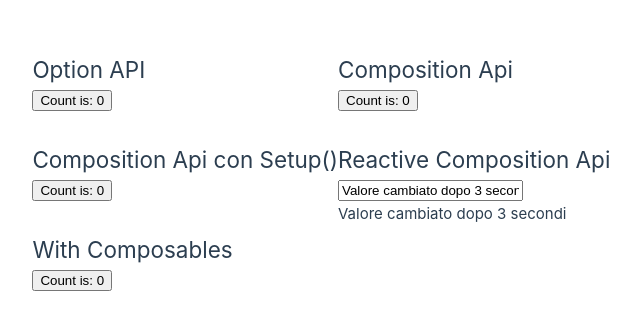
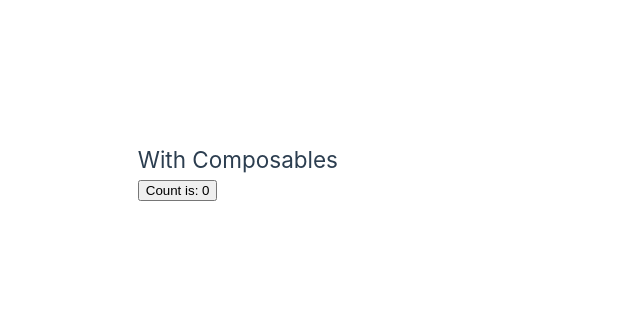
Before and after one commit to Ruma303/vue-composition-api, a Vue app: page / in a window 1280 px wide. Shown: the part 213-542 px from the top of the page, without its empty margins (302-942 px from the left). Built offline with nearby package versions, Linux system fonts and the light colour scheme.

Commit message:
modifica composables

```diff
--- a/src/App.vue
+++ b/src/App.vue
@@ -1,17 +1,10 @@
 <script setup>
-import Options from './components/Options.vue';
-import Compositions from './components/Compositions.vue';
-import Setup from './components/Setup.vue';
-import Reactive from './components/Reactive.vue';
 import WithComposables from './components/WithComposables.vue';
 
 </script>
 
 <template>
-    <Options></Options>
-    <Compositions></Compositions>
-    <Setup></Setup>
-    <Reactive></Reactive>
+
     <WithComposables />
 </template>
 
--- a/src/components/Compositions.vue
+++ /dev/null
@@ -1,32 +0,0 @@
-<template>
-    <section>
-        <h1>{{ message }}</h1>
-        <button @click="increment">Count is: {{ count }}</button>
-    </section>
-</template>
-
-<script setup>
-import { ref, onMounted } from 'vue';
-
-const count = ref(0);
-const message = 'Composition Api';
-
-function greet() {
-    console.log(message)
-}
-
-function increment() {
-    count.value++
-}
-
-onMounted(() => {
-    greet(),
-    console.log(`The initial count is ${count.value}.`)
-})
-</script>
-
-<style scoped>
-section {
-    margin-bottom: 2em;
-}
-</style>
--- a/src/components/Options.vue
+++ /dev/null
@@ -1,35 +0,0 @@
-<template>
-    <section>
-        <h1>{{ message }}</h1>
-        <button @click="increment">Count is: {{ count }}</button>
-    </section>
-</template>
-
-<script>
-export default {
-    data() {
-        return {
-            message: 'Option API',
-            count: 0
-        }
-    },
-    methods: {
-        greet() {
-            console.log(this.message)
-        },
-        increment() {
-            this.count++
-        }
-    },
-    mounted() {
-        this.greet(),
-        console.log(`The initial count is ${this.count}.`)
-    }
-}
-</script>
-
-<style scoped>
-section {
-    margin-bottom: 2em;
-}
-</style>
--- a/src/components/Reactive.vue
+++ /dev/null
@@ -1,34 +0,0 @@
-<template>
-    <section>
-        <h1>Reactive Composition Api</h1>
-        <input v-model="message" />
-        <p>{{ message }}</p>
-    </section>
-</template>
-
-<script setup>
-import { ref } from 'vue';
-let message = ref('Variabile reattiva');
-
-/* (function() {
-    message = 'Nuovo valore'; // Cambia
-})()
-
-setTimeout(()=> // Non cambia
-message = 'Valore cambiato', 3000); */
-
-(function () {
-    message.value = 'Nuovo valore';
-})()
-
-setTimeout(() => {
-    message.value = 'Valore cambiato dopo 3 secondi';
-}, 3000);
-
-</script>
-
-<style scoped>
-section {
-    margin: 0;
-}
-</style>
--- a/src/components/Setup.vue
+++ /dev/null
@@ -1,39 +0,0 @@
-<template>
-    <section>
-        <h1>{{ message }}</h1>
-        <button @click="increment">Count is: {{ count }}</button>
-    </section>
-</template>
-
-    <script>
-    import { ref } from 'vue';
-    export default {
-        setup() {
-            // Definire eventuali proprietà reattive con ref()
-            const message = ref('Composition Api con Setup()');
-            const count = ref(0);
-
-            // Definire eventuali funzioni
-            function greet() {
-                console.log(message.value);
-            }
-
-            function increment() {
-                count.value++;
-            }
-
-            // Ritorniamo ciò che vogliamo esporre al template
-            return {
-                message,
-                count,
-                increment
-            };
-        }
-    }
-    </script>
-
-<style scoped>
-section {
-    margin-bottom: 2em;
-}
-</style>
```
